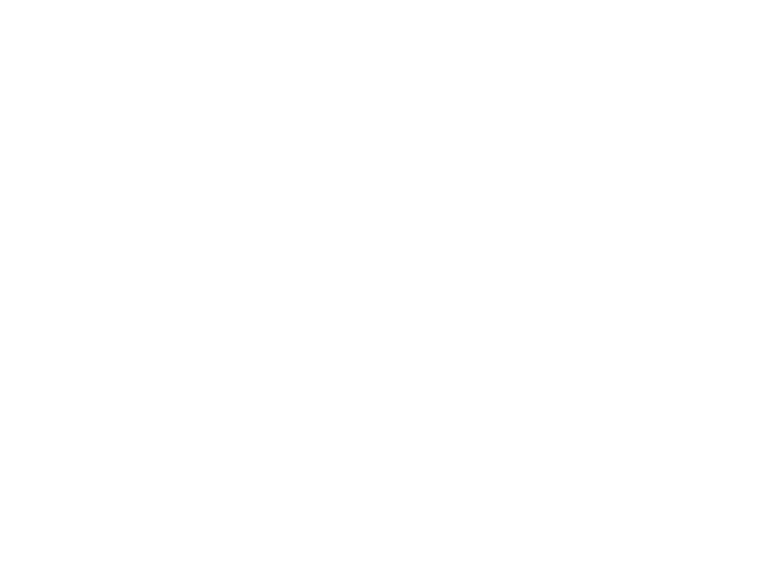
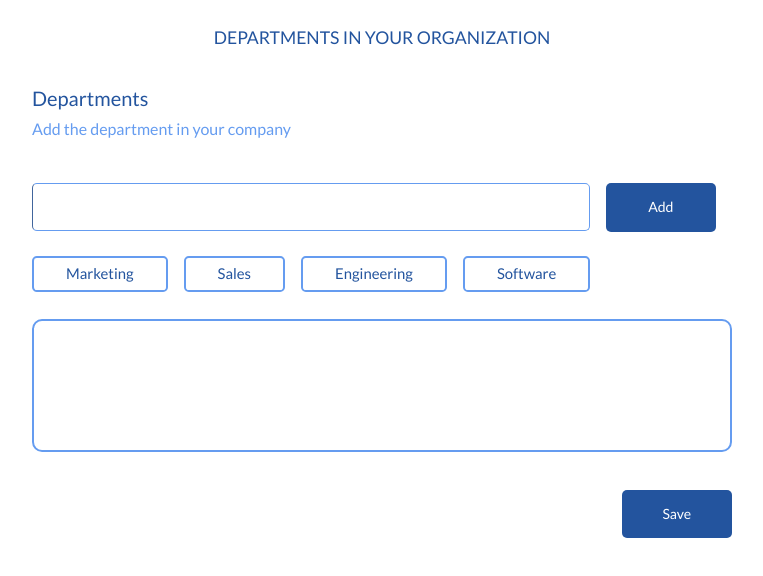
Before and after one commit to spacepen-dev/projectabc, a React (Create React App) app: page /add-roles in a window 1280 px wide. Before the commit this address had no page. Shown: the top 576 px of the page, without its empty margins (220-983 px from the left). Built offline with nearby package versions, Linux system fonts and the light colour scheme.

Commit message:
add department section redesign and implemented

```diff
--- a/src/components/App.js
+++ b/src/components/App.js
@@ -13,7 +13,7 @@
 
 const App = () => {
   return (
-    <Container fluid className="" style={{ minHeight: "100vh" }}>
+    <Container fluid className='' style={{ minHeight: "100vh" }}>
       {/* <SalariesPage /> */}
       <BrowserRouter>
         <Routes>
@@ -24,10 +24,7 @@
             path='registration/company/otp/email-confirmation'
             element={<OTP />}></Route>
           <Route path='on-Boarding' element={<OnBoarding />}></Route>
-          <Route
-            path='ad
-          d-roles'
-            element={<TagInput />}></Route>
+          <Route path='add-roles' element={<TagInput />}></Route>
           <Route path='Dashboard/*' element={<Dashboard />}></Route>
         </Routes>
       </BrowserRouter>
--- a/src/components/Dashboard/Dashboard.js
+++ b/src/components/Dashboard/Dashboard.js
@@ -2,7 +2,6 @@
 import { connect } from "react-redux";
 import { Navbar, Container, Col, Row, Offcanvas } from "react-bootstrap";
 import { Routes, Route } from "react-router-dom";
-import TableController from "./TableController";
 
 import SideBar from "./SideBar";
 import Overview from "./Overview";
--- a/src/components/Dashboard/EsalariesTable.jsx
+++ b/src/components/Dashboard/EsalariesTable.jsx
@@ -67,7 +67,6 @@
            );
          })}
        </tbody>
-
      </Table>
    </div>
  );
--- a/src/components/Registration/AddRoles.js
+++ b/src/components/Registration/AddRoles.js
@@ -1,11 +1,19 @@
 import React, { useState, useEffect } from "react";
+import Input from "./Input";
 
 const AddRoles = ({ data }) => {
   const [tags, setTags] = useState([]);
+  const [inputData, setInputData] = useState("");
+  const [departmentSug, setDepartmentSug] = useState([
+    "Marketing",
+    "Sales",
+    "Engineering",
+    "Software",
+  ]);
 
   const keyPress = (e) => {
     let tag = e.target.value.replace(/\s+/g, " ");
-    if (e.code === "Enter" && tag !== "") {
+    if (e.code === "Comma" && tag !== "") {
       e.preventDefault();
       setTags([...tags, tag]);
       e.target.value = "";
@@ -20,6 +28,19 @@
     setTags([...tags.filter((tag) => tags.indexOf(tag) !== indx)]);
   };
 
+  const onChange = (e) => {
+    const input = e.target.value;
+    setInputData(input);
+  };
+
+  const onClick = () => {
+    setInputData("");
+    if (!inputData) {
+      return null;
+    } else {
+      setTags([...tags, inputData]);
+    }
+  };
   const tagList = () => {
     return tags.map((tag, index) => {
       return (
@@ -33,8 +54,8 @@
               }}>
               <svg
                 xmlns='http://www.w3.org/2000/svg'
-                width='12.5'
-                height='12.5'
+                width='15'
+                height='15'
                 fill='currentColor'
                 className='bi bi-x'
                 viewBox='0 0 16 16'>
@@ -47,13 +68,44 @@
     });
   };
 
+  const suggestDepartment = () => {
+    return departmentSug.map((tag, index) => {
       return (
+        <li
+          key={index}
+          className='btn-add sug-tag'
+          onClick={() => {
+            setTags([...tags, tag]);
+            removeSuggestion(tag);
+          }}>
+          {tag}
+        </li>
+      );
+    });
+  };
+
+  const removeSuggestion = (tag) => {
+    return setDepartmentSug([...departmentSug.filter((cur) => cur != tag)]);
+  };
+
+  return (
+    <React.Fragment>
+      <div className='w-100 h-25 d-flex justify-content-between align-items-center'>
+        <Input type='text' value={inputData} handleChange={onChange} />
+        <div className='mx-3'>
+          <button class='button text-white ' type='button' onClick={onClick}>
+            Add
+          </button>
+        </div>
+      </div>
+      <div className='d-flex w-100'>{suggestDepartment()}</div>
       <div className='content'>
         <ul>
           {tagList()}
           <input type='text' spellCheck='false' onKeyPress={keyPress} />
         </ul>
       </div>
+    </React.Fragment>
   );
 };
 
--- a/src/components/Registration/LabelText.js
+++ b/src/components/Registration/LabelText.js
@@ -4,8 +4,8 @@
 const LabelText = ({ name, label }) => {
   return (
     <span className='d-flex flex-column justify-content-center align-items-start bg-transparent'>
-      <label className='pb-0 w-100 font-l '>{name}</label>
-      <FormText className='w-100 mb-2 border-0 fs-8 sub-text'>{label}</FormText>
+      <label className='pb-0 w-100 fs-5 text-bold '>{name}</label>
+      <FormText className='w-100 mb-2 border-0 fs-6 sub-text'>{label}</FormText>
     </span>
   );
 };
--- a/src/components/Registration/TagInput.js
+++ b/src/components/Registration/TagInput.js
@@ -26,18 +26,18 @@
   const [errStore, setStore] = useState(false);
   const [noToken, setNoToken] = useState("");
 
-  useEffect(() => {
-    let token = null;
-    if (registrationToken) {
-      token = registrationToken.data.token;
-      setToken(token);
-    } else {
-      console.log("no token");
-      setNoToken("Account does not exits. Please sign in!");
-      // IF TOKEN NOT AVAILABLE RETURN TO HOME PAGE TO REGISTER.
-      return null;
-    }
-  }, [registrationToken]);
+  // useEffect(() => {
+  //   let token = null;
+  //   if (registrationToken) {
+  //     token = registrationToken.data.token;
+  //     setToken(token);
+  //   } else {
+  //     console.log("no token");
+  //     setNoToken("Account does not exits. Please sign in!");
+  //     // IF TOKEN NOT AVAILABLE RETURN TO HOME PAGE TO REGISTER.
+  //     return null;
+  //   }
+  // }, [registrationToken]);
 
   const OtpResponse = ({ data }) => {
     setRequest(false);
@@ -88,9 +88,10 @@
   const HomePage = () => {
     navigate("/");
   };
+
   return (
     <>
-      <Container className='add-roles'>
+      <Container className='add-roles' style={{ maxWidth: "50rem" }}>
         <div className='d-flex align-items-center justify-content-center'>
           <h3 className='text-center'>DEPARTMENTS IN YOUR ORGANIZATION</h3>
         </div>
@@ -103,9 +104,9 @@
         <Form
           onSubmit={(e) => {
             e.preventDefault();
-            SubmitDepartment(department, token);
-            setRequest(true);
-          }}>
+            console.log(department);
+          }}
+          class='d-flex flex-column justify-content-between align-items-start'>
           <AddRoles data={(val) => setDepartment(val)} />
           <div className='button-container w-100 d-flex justify-content-end'>
             <LoaderButton
@@ -137,7 +138,7 @@
 
 const mapStateToProps = (state) => {
   return {
-    registrationToken: state.RegistrationReducer.otp,
+    // registrationToken: state.RegistrationReducer.otp,
     departmentMessage: state.RegistrationReducer.department,
     departmentErr: state.RegistrationReducer.departmentErr,
   };
--- a/src/index.css
+++ b/src/index.css
@@ -55,7 +55,7 @@
 label {
   font-family: var(--mainFont);
   color: var(--baseColor);
-  font-weight: 700;
+  font-weight: 400;
 }
 
 .heading-container h2 {
@@ -128,7 +128,7 @@
   background-color: var(--baseColor);
   font-size: 0.88rem;
   font-family: var(--mainFont);
-  font-weight: 700;
+  font-weight: 400;
   text-decoration: none !important;
   line-height: 1.05rem;
   width: 6.9rem;
@@ -517,26 +517,43 @@
   line-height: 1;
   text-transform: capitalize;
 }
-/*
-===============
-EmployeeSalaryPage
-===============
-*/
-div .paySelect{
+
+div .paySelect {
   display: flex;
   align-items: center;
   justify-content: space-between;
-  /* margin-top: 86.729px !important; */
   height: 2rem;
   padding: 4rem 0rem 0rem 0rem;
 }
 
-div .form{
-/* background-color: rgb(206, 245, 167); */
-display: flex;
-align-items: center;
-justify-content: space-between;
-width: 323.69px;
+div .form {
+  display: flex;
+  align-items: center;
+  justify-content: space-between;
+  width: 21rem;
+}
+.form-group {
+  display: flex;
+  flex-direction: column;
+  align-items: flex-start;
+  justify-content: space-evenly;
+}
+.form label {
+  font-weight: lighter;
+}
+.form select {
+  height: 2rem;
+  width: 7rem;
+  font-size: 0.859rem;
+}
+.check-box {
+  padding: 2rem;
+  border: 1px solid var(--baseColor);
+  border-color: var(--baseColor);
+}
+.payBtn {
+  background-color: var(--baseColor);
+  font-size: 0.859rem;
 }
 
 .details-container {
@@ -663,22 +680,21 @@
   max-height: fit-content;
   width: 100%;
   border-radius: 0.625rem !important;
-  border: 2px solid var(--baseColor) !important;
+  border: 2px solid var(--accent) !important;
   padding-bottom: 5rem;
   /* max-width: 31.25rem !important; */
 }
 .content ul {
   display: flex;
   flex-wrap: wrap;
-  padding: 7px;
-  margin: 12px 0;
+  padding: 0.434rem 0;
+  margin: 0.75px 0;
 }
 .content ul input {
-  flex: 1;
-  padding: 5px;
+  padding: 0.31rem;
   border: none;
   outline: none;
-  font-size: 16px;
+  font-size: 1rem;
 }
 
 .btn-add {
@@ -687,16 +703,20 @@
   justify-content: space-between;
   height: 1.6rem;
   width: fit-content;
-  padding: 0 1rem;
-  border-radius: 0.313rem;
-  border: 1px solid var(--accent);
-  font-size: 0.63rem;
+  padding: 1rem 2rem;
+  border-radius: 0.3rem;
+  border: 2px solid var(--accent);
+  font-size: 0.93rem;
   font-weight: 400;
   line-height: 0.75;
   text-transform: capitalize;
   color: var(--baseColor);
   margin-left: 1rem;
   margin-top: 0.39rem;
+}
+.sug-tag {
+  margin-left: 0;
+  margin-right: 1rem;
 }
 .add-roles > div:nth-child(1) {
   height: 5.17rem;
@@ -706,11 +726,12 @@
   /* background-color: red; */
 }
 .add-roles h3 {
-  font-size: 0.8rem;
+  font-size: 1.1rem;
+  font-weight: 400;
 }
 
 .add-roles Form div:nth-child(2) {
-  height: 5.31rem;
+  height: 4.31rem;
 }
 
 .Overlay,
```
Also changed, not shown: src/components/Dashboard/EmployeeSalariesPage.js (+36 -36 lines). Lines whose indentation alone changed are shown as unchanged.
